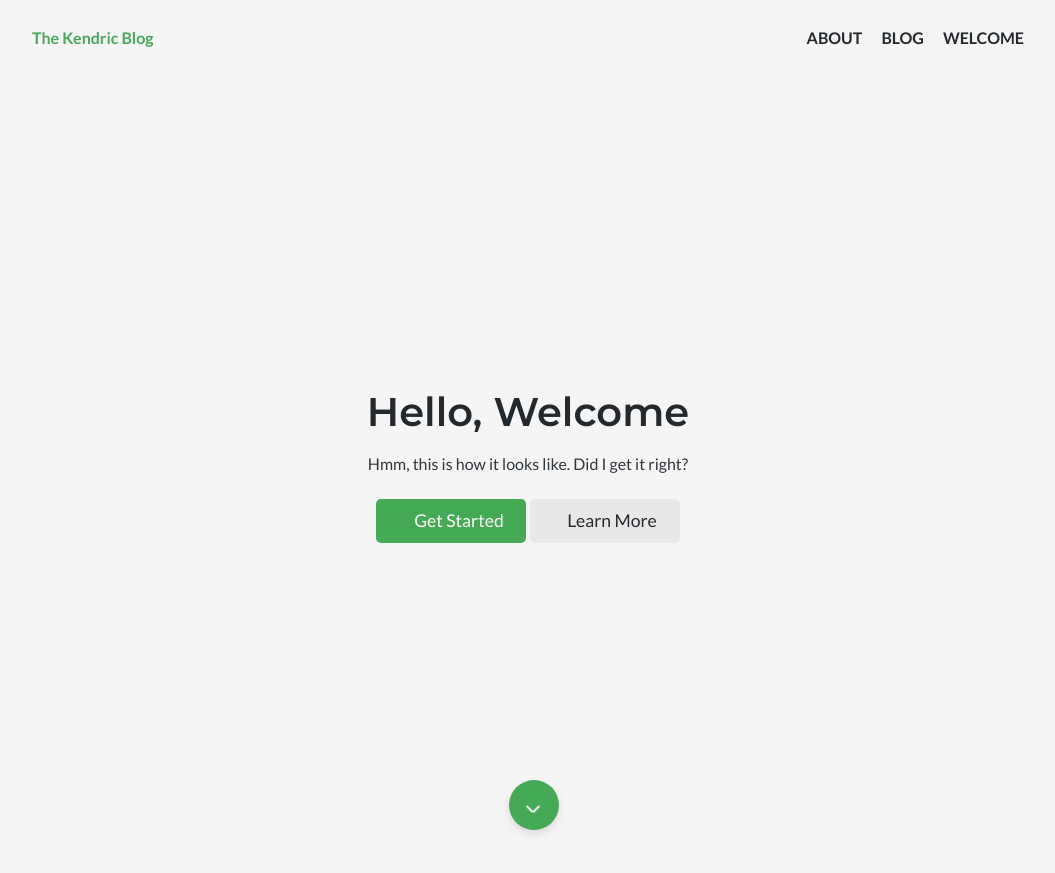
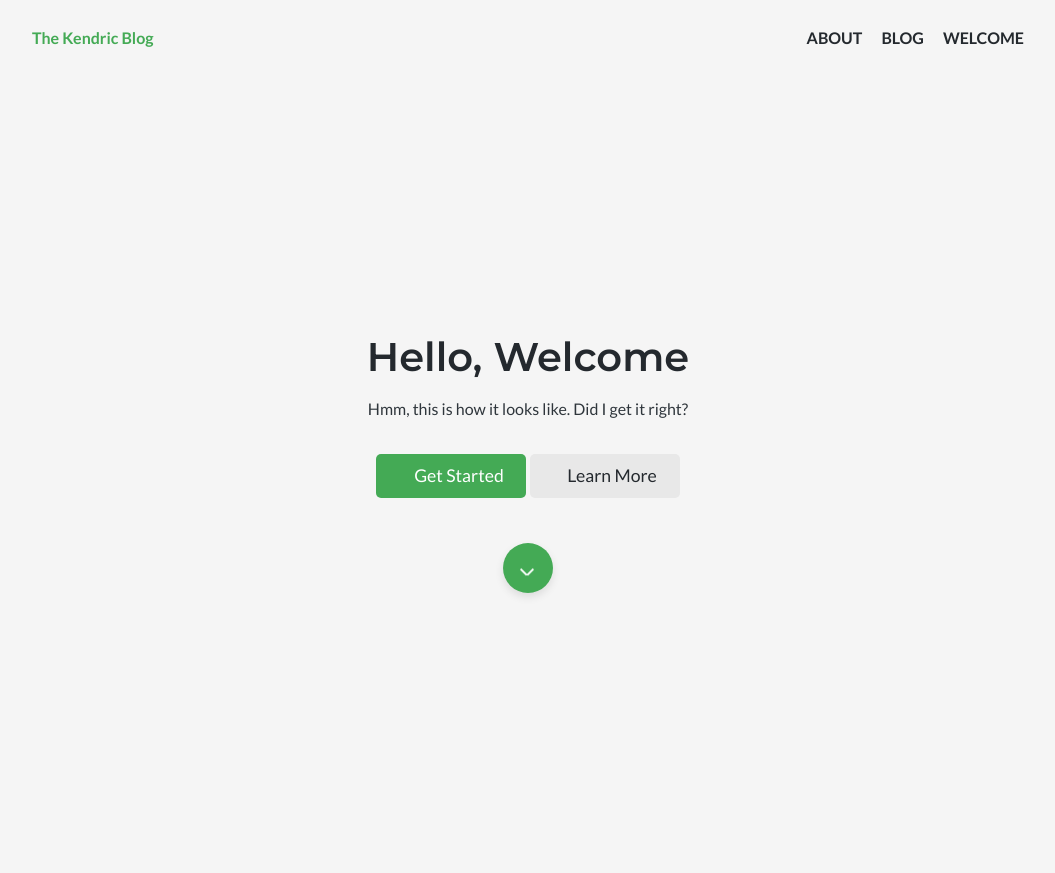
Before and after one commit to kendricng/kendric-blog, a Jekyll site: the page built from welcome.md, in a window 1280 px wide and 900 px high. Shown: the top 873 px of the window, without its empty margins (112-1167 px from the left). Built offline with Jekyll 4.4.1, drawn with Linux system fonts in a browser that asks for light colours; nearby versions of some CDN libraries; comment, search, counter and statistics services are not loaded.

Commit message:
update styles

```diff
--- a/_layouts/welcome.html
+++ b/_layouts/welcome.html
@@ -10,9 +10,8 @@ layout: default
     </div>
     <!-- scroll button -->
     <div class = 'text-center'>
-      <div class = 'button button__simple'>Get Started</div>
-      <div class = 'button button__light button__simple'>Learn More</div>
-
+      <a href = '' class = 'button button__simple'>Get Started</a>
+      <a href = '' class = 'button__light button__simple'>Learn More</a>
     </div>
     <a class = 'round' href = '#deals'><div class = 'angle'></div></a>
   </div>
--- a/_sass/_components.scss
+++ b/_sass/_components.scss
@@ -191,11 +191,11 @@ code {
 }
 
 .button{
-  &,&__light{
+  &,&__light,&__simple{
     @include button;
+    margin: 25px auto;
   }
   &__light{
-    margin: 15px auto;
     background: darken($mute, 5%);
     color: $dark;
   }
@@ -268,9 +268,6 @@ code {
   display: inline-flex;
   margin:20px auto;
   cursor: pointer;
-  position: absolute;
-  bottom: 50px;
-  left: 48.5%;
   transition: all 0.3s ease-out;
   &:hover{
     opacity: 0.8;
```
